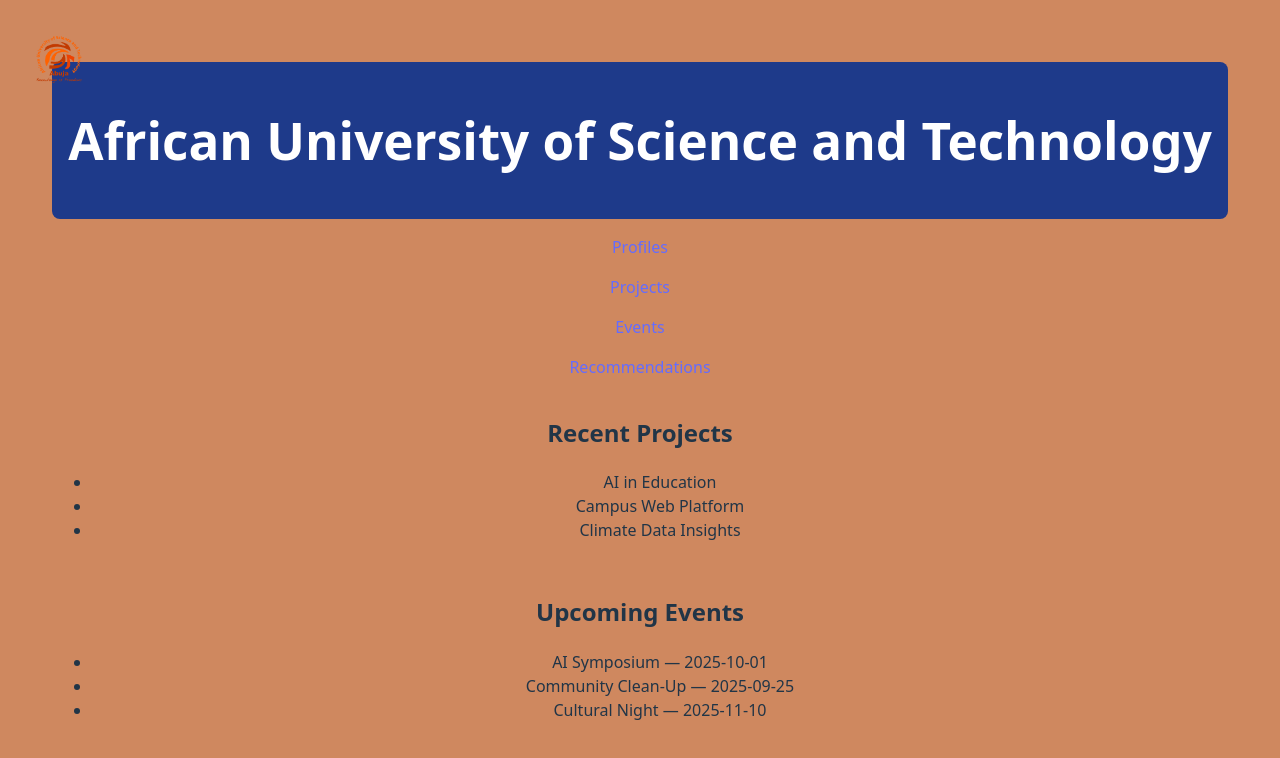
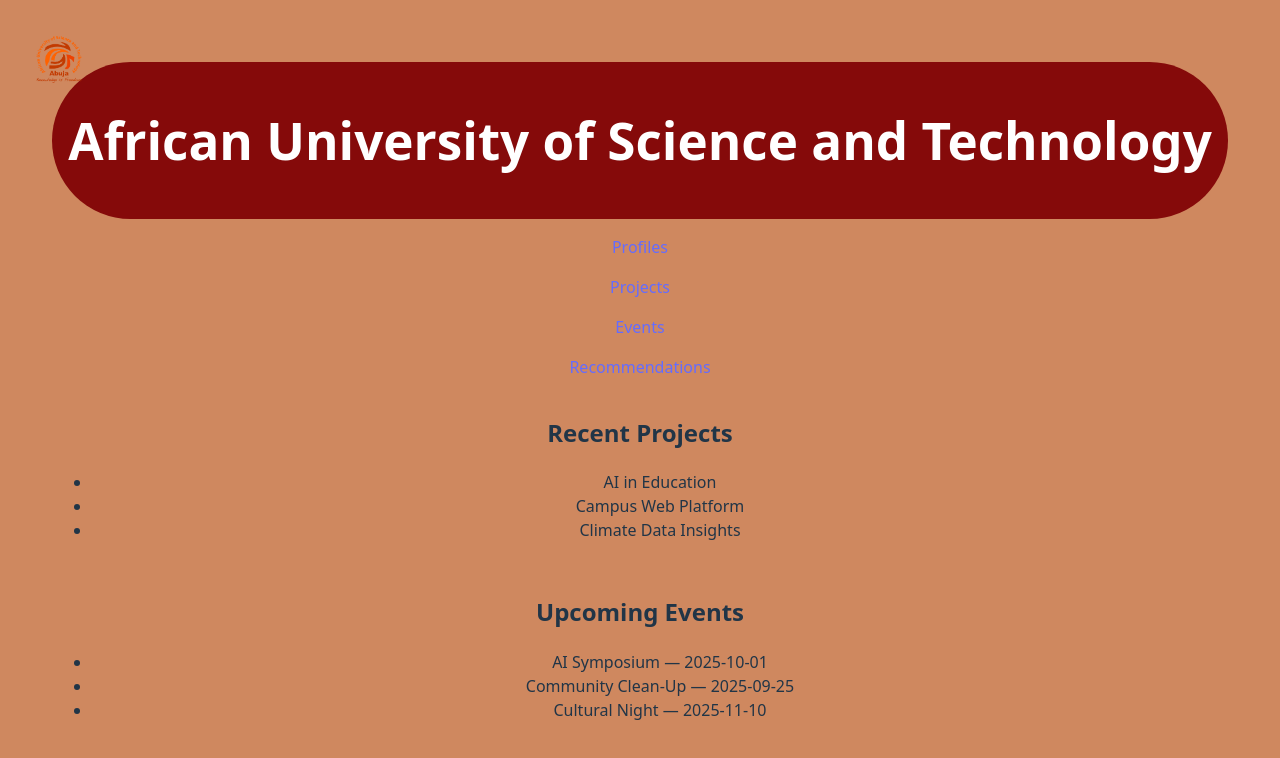
Before and after one commit to veric47/uni-collab, a React (Vite) app: page / in a window 1280 px wide. Shown: the top 758 px of the page. Built offline with nearby package versions, Linux system fonts and the light colour scheme.

Commit message:
Dashboard.css

```diff
--- a/src/pages/Dashboard.css
+++ b/src/pages/Dashboard.css
@@ -1,7 +1,12 @@
 .dashboard-header {
-  background-color: #1e3a8a; /* blue-700 */
+  background-color: #850a0a; /* blue-700 */
   color: white;
   padding: 1rem;
-  border-radius: 0.5rem;
+  border-radius: 100px;
   text-align: center;
 }
+
+
+.dashboard-card{
+
+}
```
